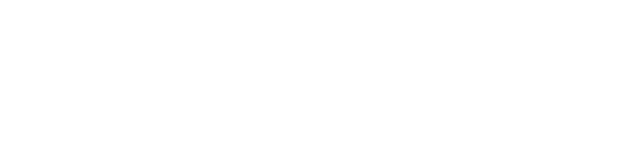
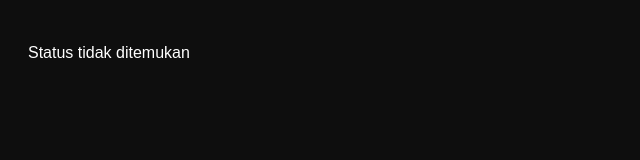
Before and after one commit to dapztzy5912/upsw, a website: page view.html in a window 1280 px wide. Shown: the whole page, without its empty margins (0-640 px from the left). Drawn offline with Linux system fonts and the light colour scheme.

Commit message:
Update style.css

```diff
--- a/style.css
+++ b/style.css
@@ -1,6 +1,6 @@
 body {
   font-family: sans-serif;
-  background-color: #fff;
+  background-color: #0e0e0e;
   color: white;
   padding: 20px;
 }
```
